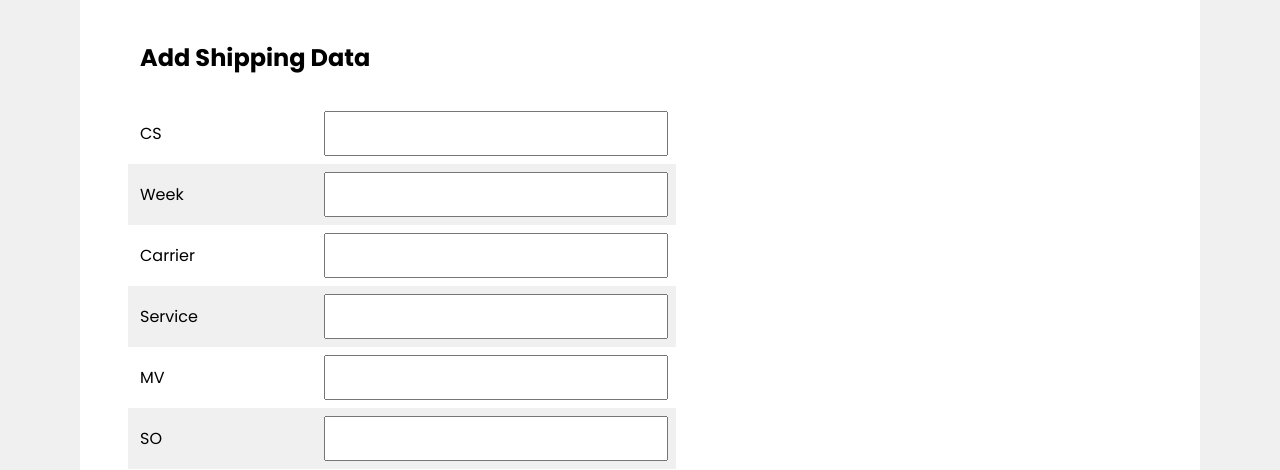
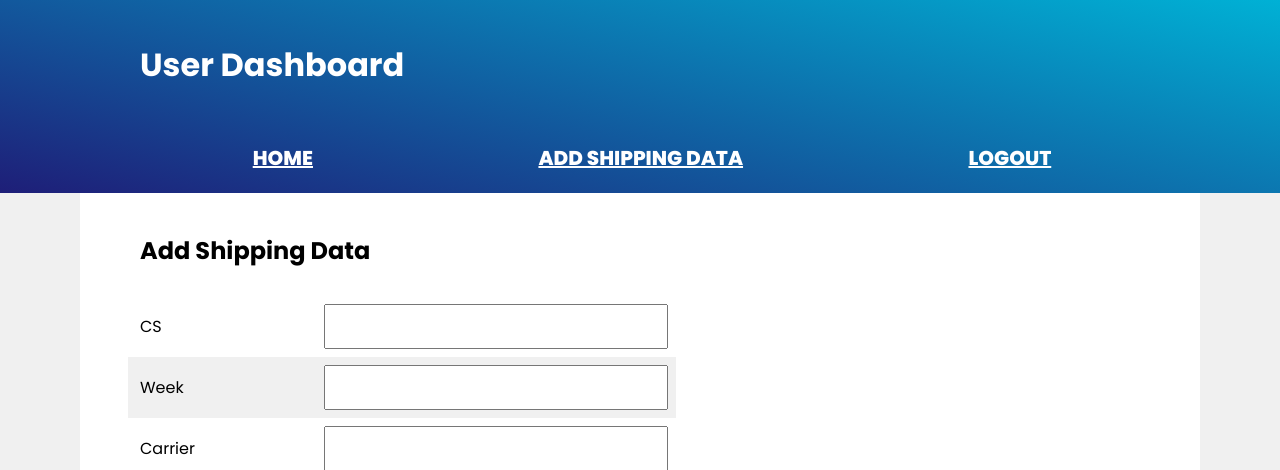
Before and after one commit to vannyvanvanvan/scanwell_internal_web_app, a Flask app: page /admin/add in a window 1280 px wide. Shown: the top 470 px of the page. Run offline with Flask 3, Linux system fonts and the light colour scheme; a user stored in the database is signed in; some libraries are stand-ins or nearby versions.

Commit message:
Split dashboard header to new html

```diff
--- a/templates/add_shipping_data.html
+++ b/templates/add_shipping_data.html
@@ -5,6 +5,9 @@
 {% endblock %}
 
 {% block body %}
+
+{% include 'user_header.html' %}
+
 <section class="wrap">
   <h1>Add Shipping Data</h1>
   <form method="POST" class="table">
--- a/templates/base.html
+++ b/templates/base.html
@@ -14,7 +14,7 @@
   <body>
     {% with messages=get_flashed_messages(with_categories=true) %}
       {% if messages %}
-        <ul class="flashes">
+        <ul class="flashes wrap">
           {% for category, message in messages %}
             <li class="{{ category }}">{{ message }}</li>
           {% endfor %}
--- a/templates/edit_shipping_data.html
+++ b/templates/edit_shipping_data.html
@@ -5,6 +5,9 @@
 {% endblock %}
 
 {% block body %}
+
+{% include 'user_header.html' %}
+
 <section class="wrap">
   <h1>Edit Shipping Data</h1>
   <form method="POST" class="table">
--- /dev/null
+++ b/templates/user_header.html
@@ -0,0 +1,12 @@
+<header>
+  <div id="oaxaca-menu-bar" class="wrap">
+    <h1>User Dashboard</h1>
+  </div>
+  <div class="wrap">
+    <nav id="menu-bar-nav">
+      <a href="{{ url_for('user.user_dashboard') }}">Home</a>
+      <a href="{{ url_for('user.add_shipping_data') }}">Add Shipping Data</a>
+      <a href="{{ url_for('b_login.logout') }}">Logout</a>
+    </nav>
+  </div>
+</header>
```
Also changed, not shown: templates/login.html (+6 -1 lines), templates/user.html (+2 -11 lines).
